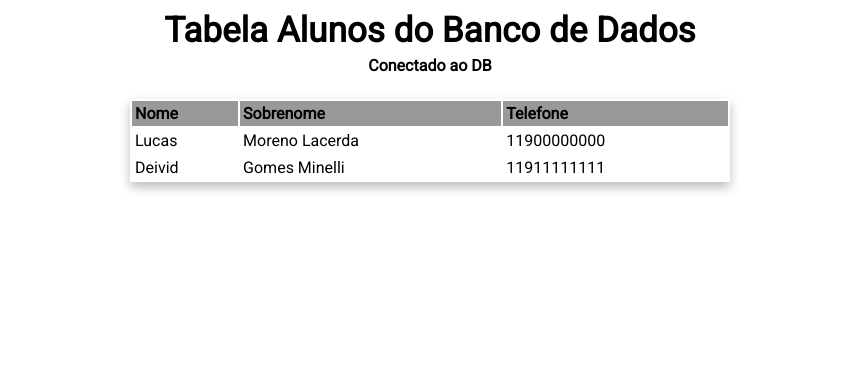
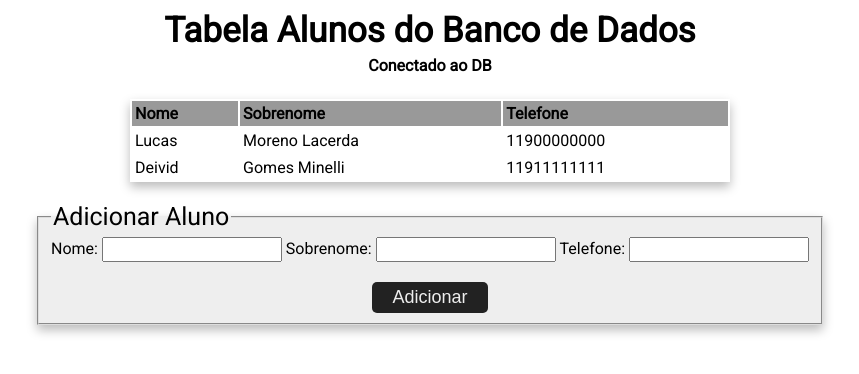
Before and after one commit to PortalSoap/php-sql-repository, a PHP site: page / in a window 1280 px wide. Shown: the top 374 px of the page, without its empty margins (210-1069 px from the left). Run offline with PHP 8.4, Linux system fonts and the light colour scheme; data comes from the database, SQL or seed files in the repository.

Commit message:
Interface de adição de dados implementada
A interface é simples e rudimentar, mas funciona perfeitamente

```diff
--- a/index.php
+++ b/index.php
@@ -9,12 +9,15 @@
         <link href="https://fonts.googleapis.com/css2?family=Roboto&display=swap" rel="stylesheet">
     </head>
     <body>
-        <!--Integrantes do Grupo: Amanda Terezinha, Deivid, Gabrielly, Lucas-->
+        <!-- Integrantes do Grupo: Amanda Terezinha, Deivid, Gabrielly, Lucas -->
+        <!-- Estilização CSS -->
         <style>
             <?php
                 include 'style.css';
             ?>
         </style>
+
+        <!-- Consulta ao Banco de Dados -->
         <h1>Tabela Alunos do Banco de Dados</h1>
         <?php
             $servidor = "localhost";
@@ -67,5 +70,47 @@
                 echo "<h4>0 resultados encontrados. A tabela está vazia.</h4>";
             }
         ?>
+
+        <!-- Formulário -->
+        <form method="POST" action="">
+            <fieldset>
+                <legend>Adicionar Aluno</legend>
+                <label>
+                    Nome:
+                    <input type="text" name="name" required/>
+                </label>
+                <label>
+                    Sobrenome:
+                    <input type="text" name="uppername" required/>
+                </label>
+                <label>
+                    Telefone:
+                    <input type="text" name="phone" required/>
+                </label> <br/>
+                <input type="submit" name="add-data" value="Adicionar"/>
+            </fieldset>
+        </form>
+
+        <!-- Adição de novas linhas ao Banco de Dados -->
+        <?php
+            $servidor = "localhost";
+            $usuario = "id20491940_developer";
+            $senha = "Xsgc|6Vz-&3Kwy3q";
+            $nomedb = "id20491940_maindb";
+
+            $conn = new mysqli($servidor, $usuario, $senha, $nomedb);
+
+            if(isset($_POST['add-data'])) {
+                $name = $_POST["name"];
+                $uppername = $_POST["uppername"];
+                $phone = $_POST["phone"];
+
+                $sql = "INSERT INTO alunos (Nome, Sobrenome, Telefone)
+                VALUES ('$name', '$uppername', '$phone')";
+
+                $conn->query($sql);
+                echo "<meta http-equiv='refresh'content='0'/>";
+            }
+        ?>
     </body>
 </html>
--- a/style.css
+++ b/style.css
@@ -35,3 +35,43 @@ table th, table td {
 table tbody tr:hover {
     background-color: #eeeeee;
 }
+
+fieldset {
+    display: inline-block;
+    background-color: #eeeeee;
+    border-color: #dddddd;
+    box-shadow: 0px 5px 10px #bbbbbb;
+    margin: 20px 0px;
+}
+
+fieldset legend {
+    text-align: left;
+    font-size: 25px;
+}
+
+fieldset label {
+    display: inline-block;
+}
+
+input {
+    outline: none;
+    padding: 3px
+}
+
+input[type="text"] {
+    width: 180px
+}
+
+input[type="submit"] {
+    font-size: 18px;
+    color: #eeeeee;
+    background-color: #222222;
+    border: none;
+    border-radius: 5px;
+    padding: 5px 20px;
+    margin-top: 20px;
+}
+
+input[type="submit"]:hover {
+    background-color: #333333;
+}
```
